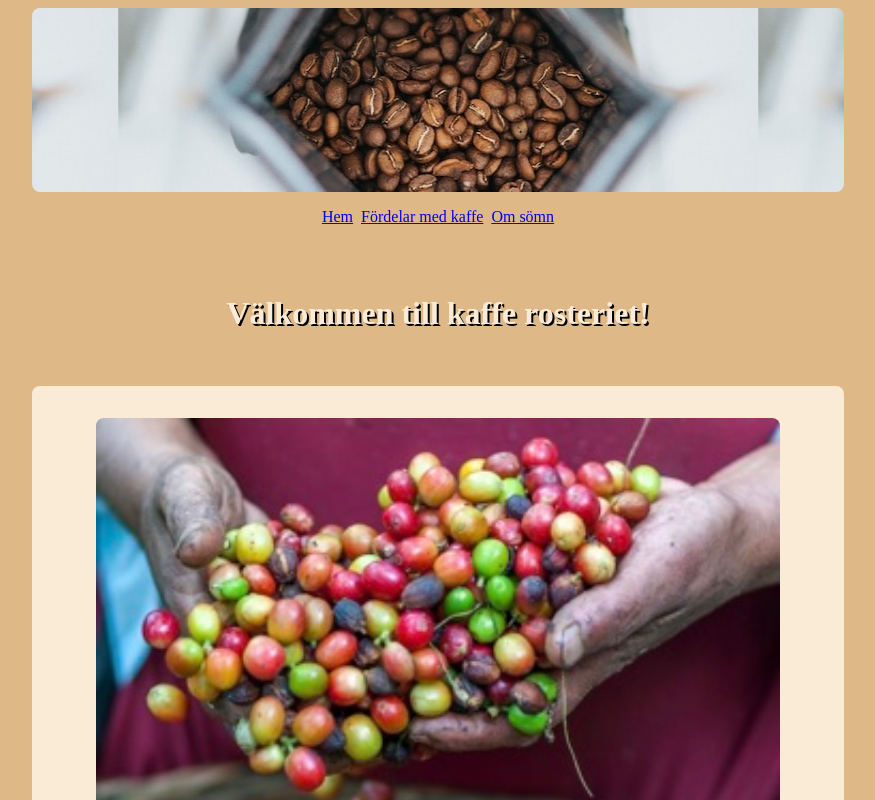
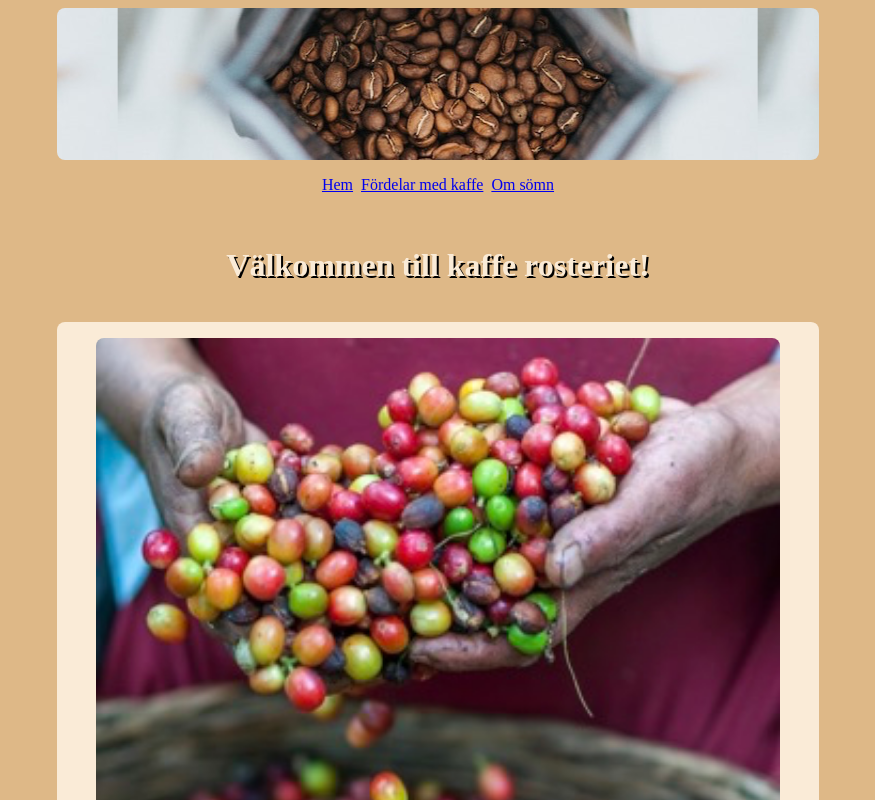
Before and after one commit to JohanCodeForFun/JSU-Avancera, a plain HTML site: page index.html in a window 1280 px wide. Shown: the top 800 px of the page, without its empty margins (202-1077 px from the left). Drawn offline with Linux system fonts and the light colour scheme.

Commit message:
change padding for document

```diff
--- a/stylesheet.css
+++ b/stylesheet.css
@@ -37,7 +37,7 @@ footer {
 }
 
 h1 {
-    padding: 2rem;
+    padding: 1rem;
     color: antiquewhite;
     text-shadow: 2px 2px black;
 }
@@ -46,13 +46,13 @@ h1 {
 main,
 footer {
     background-color: antiquewhite;
-    padding: 2rem;
+    padding: 1rem;
 }
 header,
 main,
 footer {
     width: 60%;
-    padding: 2rem;
+    padding: 1rem;
     border-radius: .5rem;
 }
 
```
